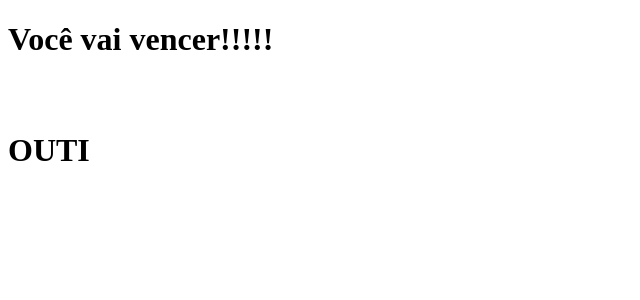
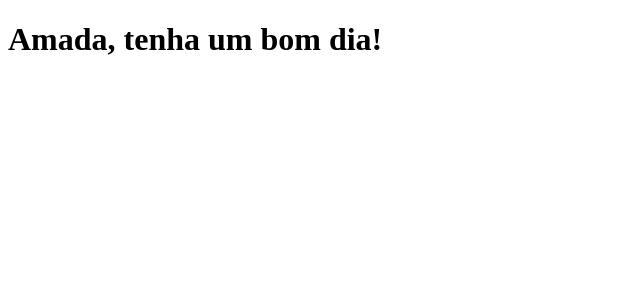
Before and after one commit to DevCoff/clone-tabnews, a Next.js app: page / in a window 1280 px wide. Shown: the top 300 px of the page, without its empty margins (0-640 px from the left). Built offline with nearby package versions, Linux system fonts and the light colour scheme.

Commit message:
Foi corrigido a frase do index.js

```diff
--- a/pages/index.js
+++ b/pages/index.js
@@ -1,4 +1,4 @@
 function Home() {
-    return <h1>Você vai vencer!!!!!  <br/> <br/> <br/> OUTI </h1>
+    return <h1>Amada, tenha um bom dia!</h1>
 }
 export default Home;
```
